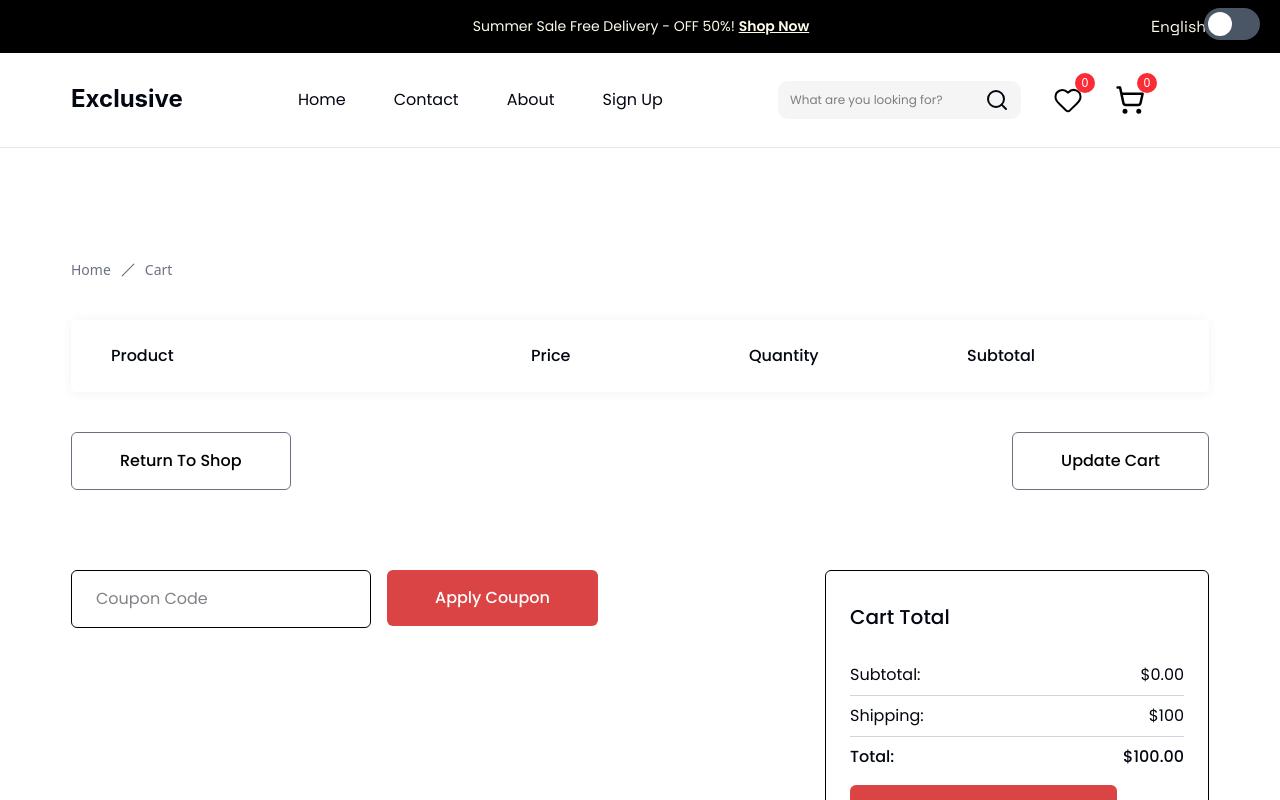
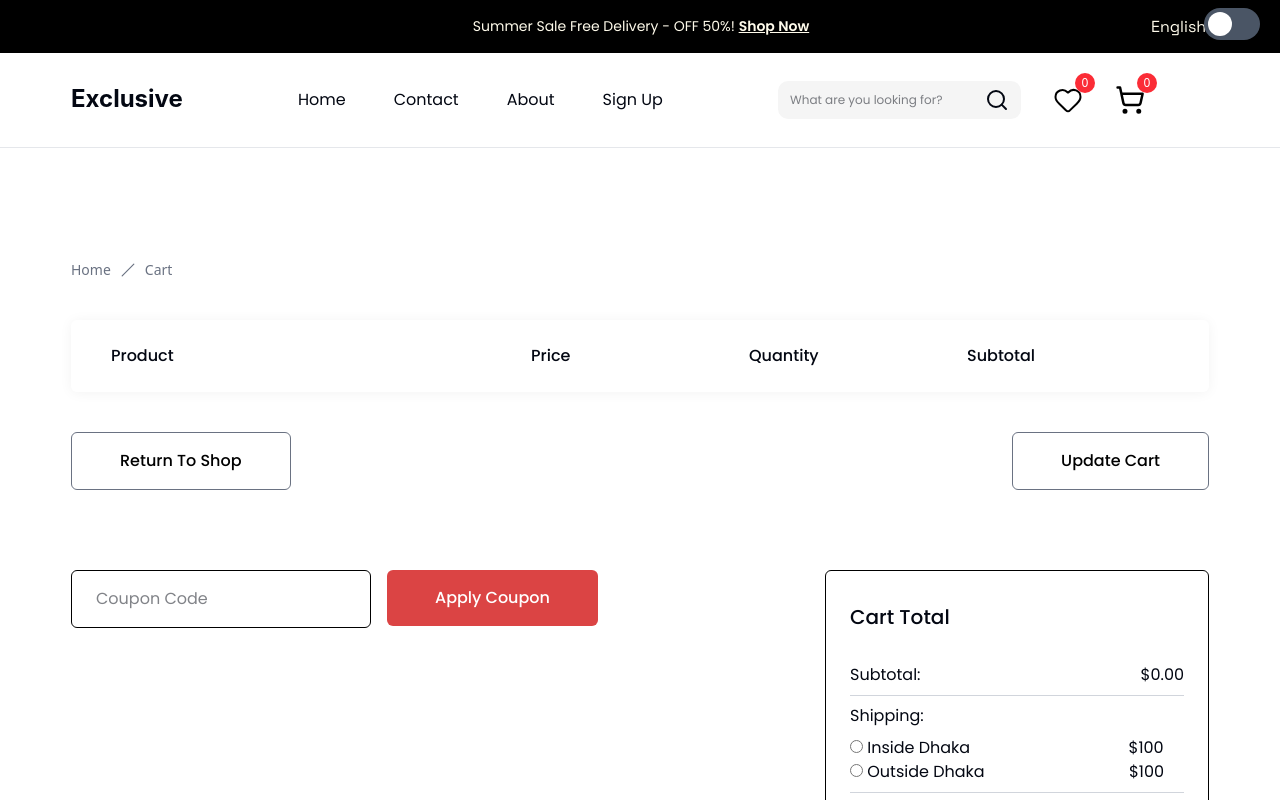
Before and after one commit to Alamin-Coding/ecom-2501, a React (Vite) app: page /cart in a window 1280 px wide. Shown: the top 800 px of the page. Built offline with nearby package versions, Linux system fonts and the light colour scheme; some icons are missing.

Commit message:
update pay

```diff
--- a/src/components/Slider/Slider.tsx
+++ b/src/components/Slider/Slider.tsx
@@ -47,12 +47,23 @@ const Slider: React.FC<SliderProps> = ({
     >
       {slides.map((slide) => (
         <SwiperSlide key={slide.id} className={styles.swiperSlide}>
-          <img
+          <div className=' sm:hidden md:block ' >
+            <img
             src={slide.image}
             className="w-full aspect-[2.59/1] max-w-[892px]"
             alt={slide.title}
             loading="lazy"
           />
+          </div>
+
+          <div className=' md:hidden ' >
+            <img
+            src={slide.image}
+            className="w-[700px] aspect-[2.59/1] "
+            alt={slide.title}
+            loading="lazy"
+          />
+          </div>
         </SwiperSlide>
       ))}
     </Swiper>
--- a/src/components/sections/easin/Hero.tsx
+++ b/src/components/sections/easin/Hero.tsx
@@ -32,7 +32,11 @@ const Hero = () => {
                 </div>
 
                 <div className="lg:hidden">
-                    Category
+
+                    <ul className="mt-5 font-poppins pb-6 flex gap-5 text-nowrap max-h-[344px] overflow-y-scroll">
+                        {data?.map((category)=> <li className="cursor-pointer p-4 bg-gray-300 rounded-lg dark:text-black " onClick={()=> handleFilter(category.slug)} key={category.slug}>{category.name}</li>)}
+                    </ul>
+
                 </div>
 
                 {/* Right Slider */}
--- a/src/pages/Cart.tsx
+++ b/src/pages/Cart.tsx
@@ -121,13 +121,13 @@ const CartItems: React.FC = () => {
                     <span className="text-sm md:text-base">${item.price}</span>
 
                     {/* Quantity Controls */}
-                    <div className="flex items-center border border-gray-400 rounded-sm w-fit">
+                    <div className="flex items-center border border-gray-400 shadow-2xs rounded-sm w-fit">
 
-                        <button onClick={()=> dispatch(decrementQuantity(item.id))} className='cursor-pointer px-1'>-</button>
-                        <span className="flex items-center px-4 py-2 border-x border-gray-400 min-w-[60px] text-center">
+                        <button onClick={()=> dispatch(decrementQuantity(item.id))} className='cursor-pointer px-[10px]'>-</button>
+                        <span className="flex items-center px-4 py-2 border-x border-gray-400 min-w-[40px] text-center">
                             <span>{item.quantity}</span>
                         </span>
-                        <button onClick={()=> dispatch(incrementQuantity(item.id))} className='cursor-pointer px-1'>+</button>
+                        <button onClick={()=> dispatch(incrementQuantity(item.id))} className='cursor-pointer px-[10px]'>+</button>
 
                     </div>
 
@@ -164,9 +164,18 @@ const CartTotalBox: React.FC = () => {
                 <div className='flex justify-between py-2 border-b border-gray-300'>
                     <p>Subtotal:</p> <p>${subtotal.toFixed(2)}</p>
                 </div> {/* Shipping Row */}
-                <div className='flex justify-between py-2 border-b border-gray-300'>
+                <div className='flex justify-between flex-col gap-2 py-2 border-b border-gray-300'>
                     <p>Shipping:</p>
-                    <p>${shipping}</p>
+                    <div className='flex justify-between flex-col gap-2'>
+                        <ul>
+                            <li>
+                        <input type="radio" name="shipping" id="inside-dhaka " className=' cursor-pointer ' /> Inside Dhaka <span className=' ml-[154px] ' >${shipping}</span>
+                            </li>
+                            <li>
+                        <input type="radio" name="shipping" id="outside-dhaka" className=' cursor-pointer ' /> Outside Dhaka <span className=' ml-35 ' >${shipping}</span>
+                            </li>
+                        </ul>
+                    </div>
                 </div> {/* Total Row */}
                 <div className='flex justify-between py-2 mb-6'>
                     <p className='font-medium'>Total:</p>
```
Also changed, not shown: 1 other file (tests, documents, lock files or other folders).
